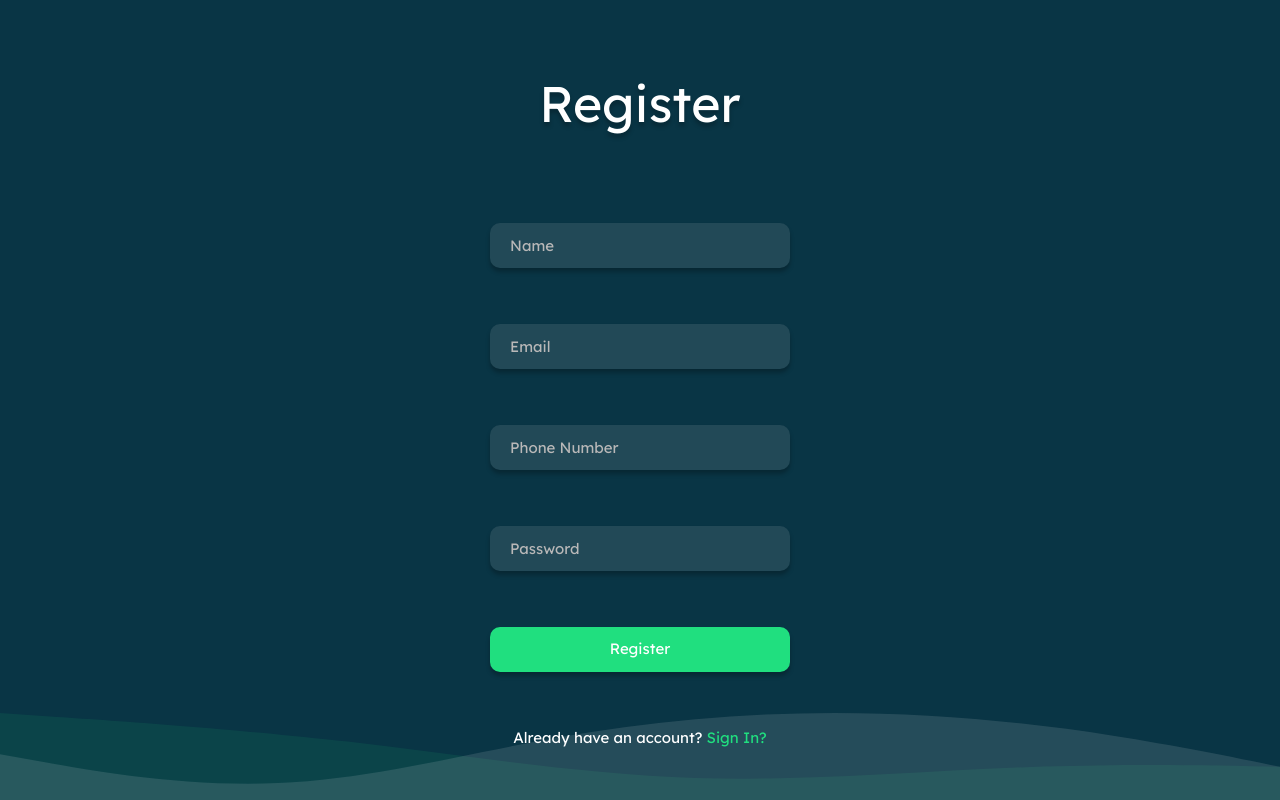
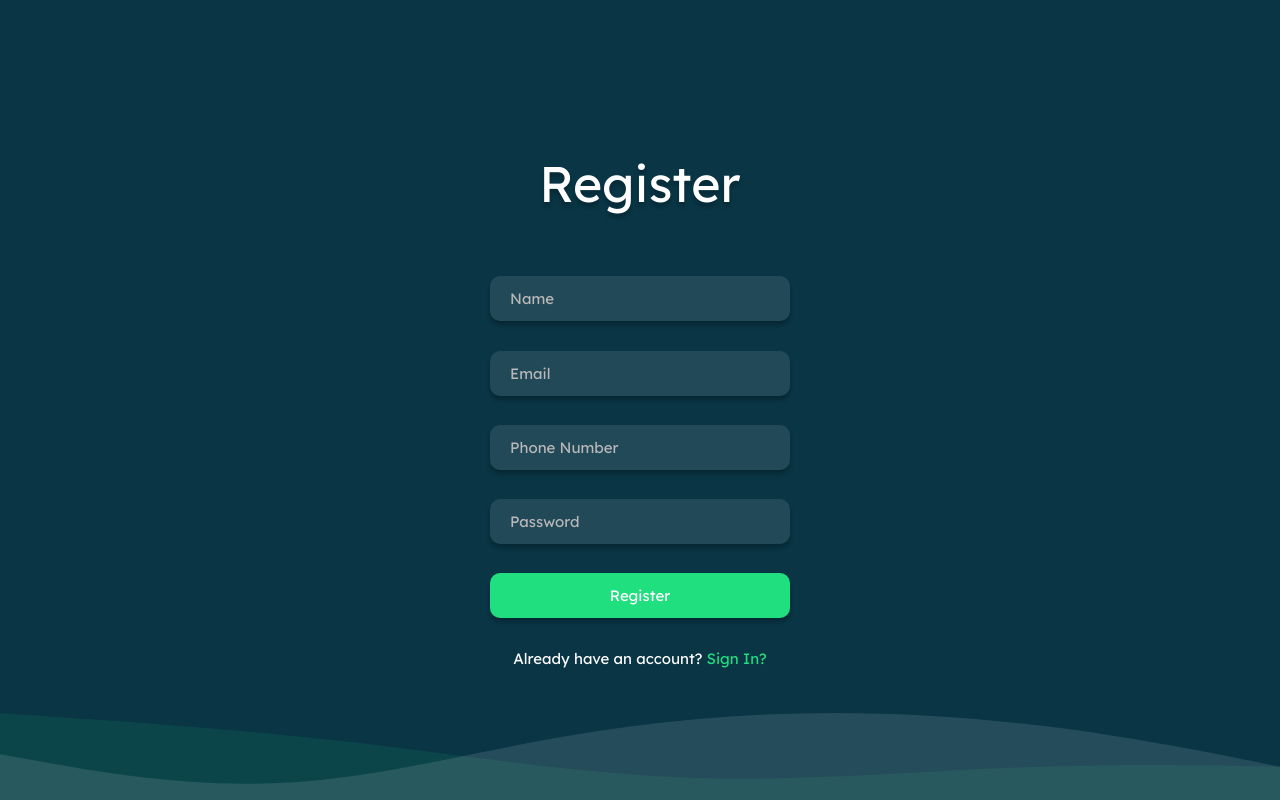
Before and after one commit to akindoju/Face-Detector, a React (Create React App) app: page / in a window 1280 px wide. Both pictures are taken after a click on the element "Register". Built offline with nearby package versions, Linux system fonts and the light colour scheme.

Commit message:
Fixed styling

```diff
--- a/src/App.scss
+++ b/src/App.scss
@@ -49,7 +49,7 @@ body {
 }
 
 .authPage {
-  height: 80%;
+  height: 60%;
   display: flex;
   flex-direction: column;
   align-items: center;
@@ -131,10 +131,10 @@ body {
 }
 
 .registerAuthPage {
-  height: 90%;
+  height: 70%;
 
   @media only screen and (max-width: 1100px) {
-    height: 100%;
+    height: 80%;
   }
 }
 
```
